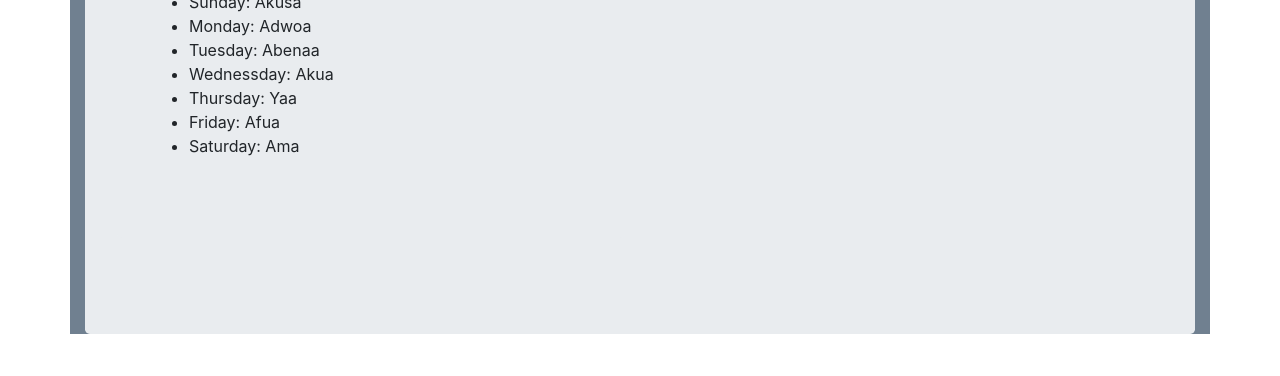
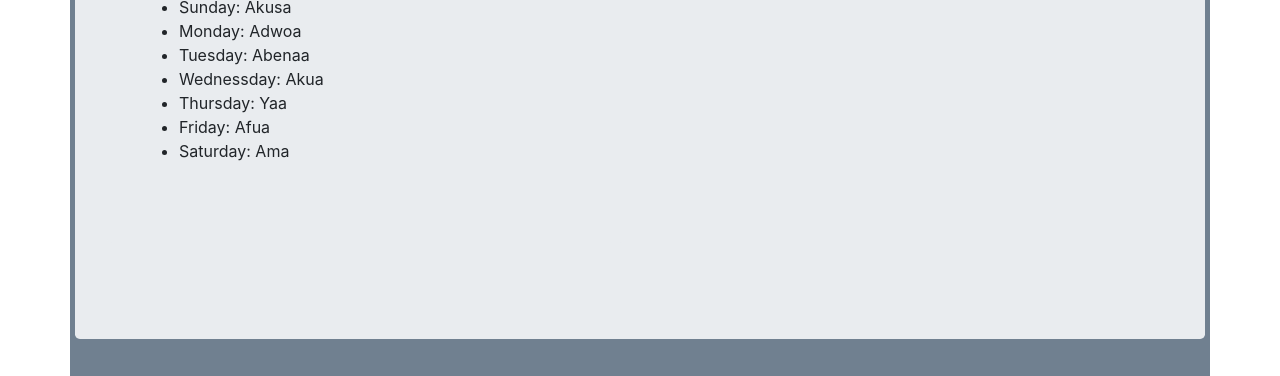
Before and after one commit to Kevoki/Ghanaian-day-names-project, a plain HTML site: page index.html in a window 1280 px wide. Shown: the part 595-971 px from the top of the page. Drawn offline with Linux system fonts and the light colour scheme.

Commit message:
Add background padding

```diff
--- a/styles.css
+++ b/styles.css
@@ -19,5 +19,5 @@ h2{
 }
 .container {
     background-color: slategrey;
-
+    padding: 5px;
 }
```
